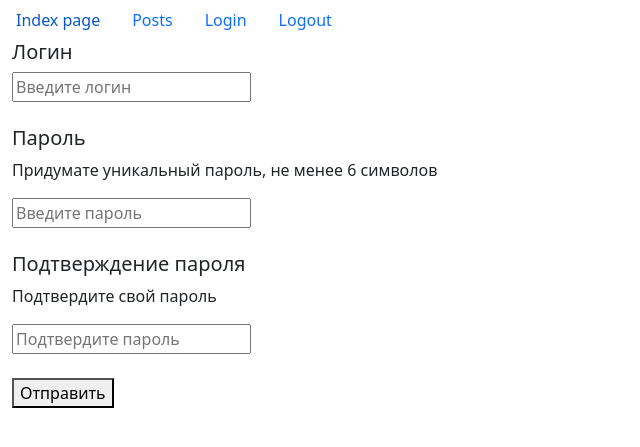
After one commit to Ztereoo/smitter, a Flask app: page /login in a window 1280 px wide. The commit adds this page. Shown: the top 447 px of the page, without its empty margins (0-640 px from the left). Run offline with Flask 3, Linux system fonts and the light colour scheme.

Commit message:
login page created login form created

```diff
--- a/myapp/routes.py
+++ b/myapp/routes.py
@@ -47,3 +47,7 @@ def delete_post(post_id):
     db.session.commit()
     flash('Запись удалена')
     return redirect(url_for('posts'))
+
+@app.route('/login', methods=['POST','GET'])
+def login():
+    return render_template('login.html')
--- /dev/null
+++ b/myapp/templates/login.html
@@ -0,0 +1,19 @@
+{% extends 'base.html'%}
+{% block title%}
+Login Page
+{% endblock%}
+{% block content%}
+<form method="post">
+    <h5>Логин</h5>
+    <input type="text" name="login" placeholder="Введите логин">
+    <br> <br>
+    <h5>Пароль</h5>
+    <p>Придумате уникальный пароль, не менее 6 символов</p>
+    <input type="text" name="pass" placeholder="Введите пароль">
+    <br> <br>
+    <h5>Подтверждение пароля</h5>
+    <p>Подтвердите свой пароль</p>
+    <input type="text" name="confirm_pass" placeholder="Подтвердите пароль"> <br> <br>
+    <button type="submit">Отправить</button>
+</form>
+{% endblock %}
--- a/myapp/templates/update_post.html
+++ b/myapp/templates/update_post.html
@@ -2,13 +2,13 @@
 {% block title%} Edit Post
 {% endblock%}
 {% block content%}
-<h1>Edit Post</h1>
+<h1 xmlns="http://www.w3.org/1999/html">Edit Post</h1>
 
 <form action="{{url_for('update_post', post_id=post.id)}}" method="post">
     <input type="text" name="title" value="{{post.title}}" placeholder="Enter Title"> <br> <br>
-    <textarea name="content" placeholder="Enter Post" rows="5" cols="30">{{post.content}} </textarea>
+    <textarea name="content" placeholder="Enter Post" rows="5" cols="30">{{post.content}} </textarea> <br>
     <button type="submit">Update Post</button>
 </form>
 
-<a href="{{url_for('posts')}}">Bsck to posts</a>
+<a href="{{url_for('posts')}}">Back to posts</a>
 {% endblock %}
```
Also changed, not shown: instance/base.db.
